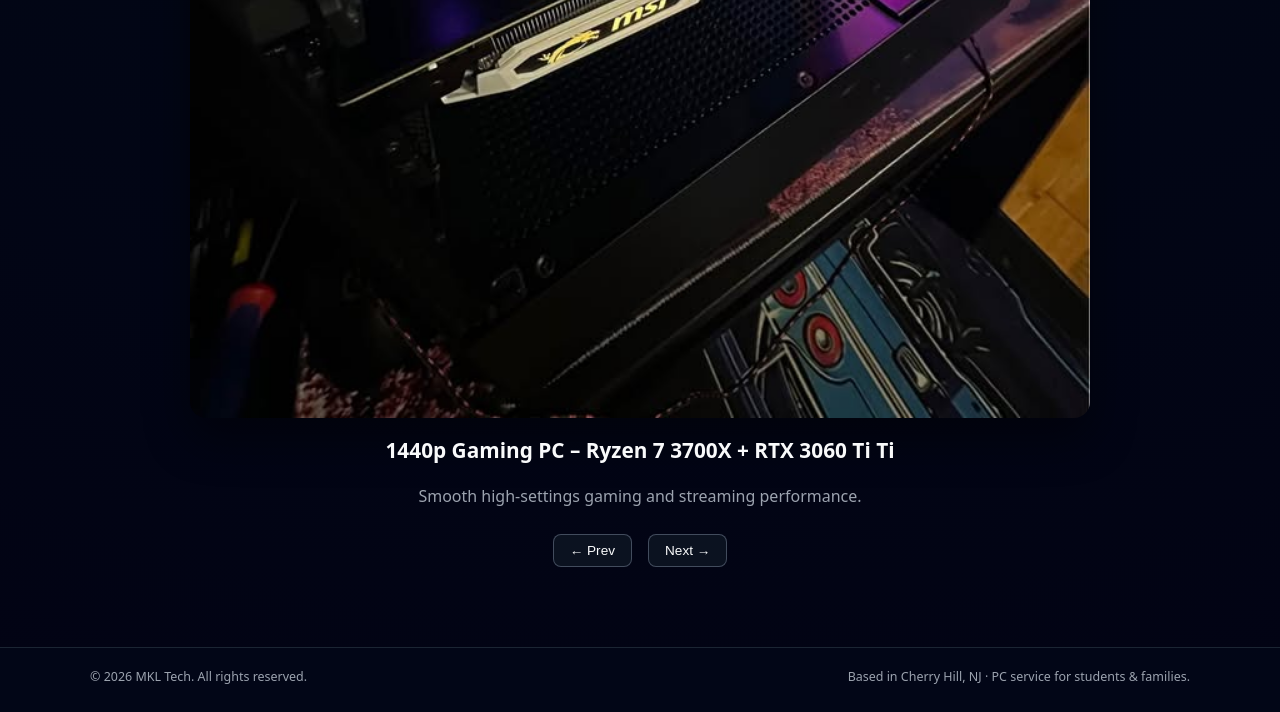
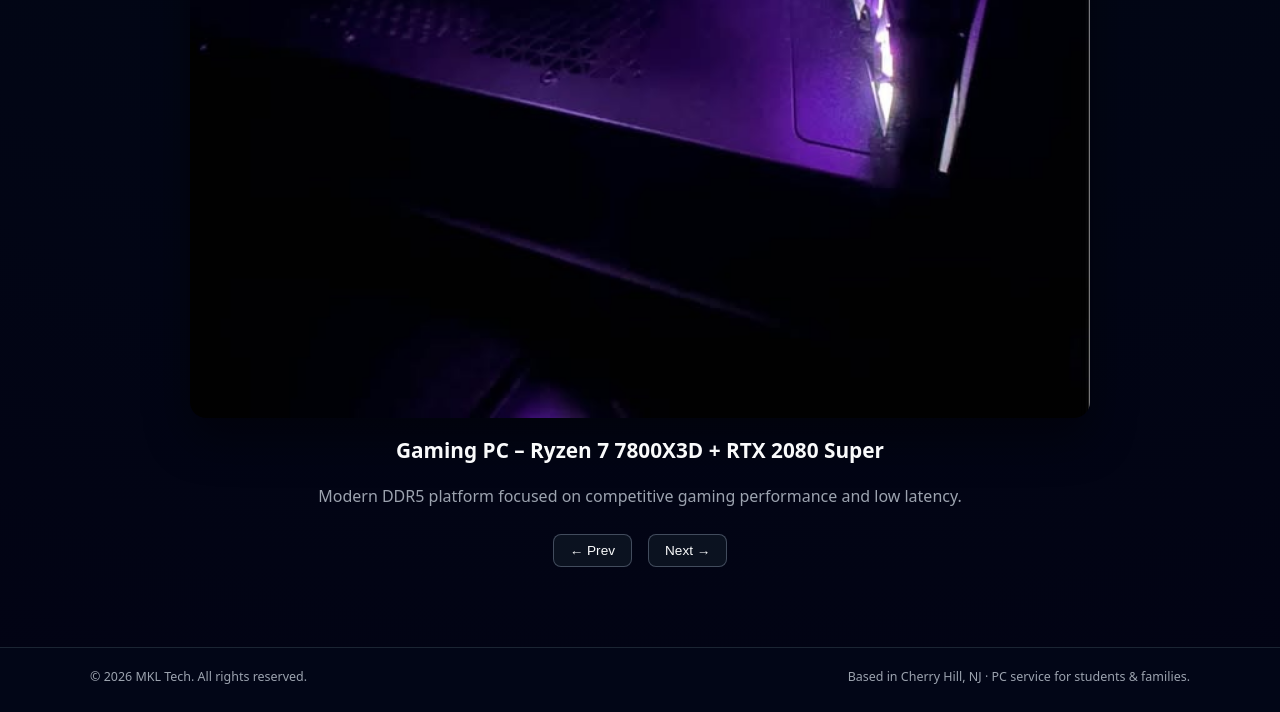
Before and after one commit to kristinali197800-commits/MKL-Tech, a plain HTML site: page portfolio.html in a window 1280 px wide. Both pictures are taken after a click on the button "← Prev". Shown: the part 1015-1727 px from the top of the page. Drawn offline with Linux system fonts and the light colour scheme.

Commit message:
Update portfolio.html

```diff
--- a/portfolio.html
+++ b/portfolio.html
@@ -192,11 +192,17 @@
 
     <!-- SLIDE 10 -->
     <div class="portfolio-slide">
-      <img src="build9.jpg" class="portfolio-img" alt="PC Build 9">
-      <h2 class="portfolio-title">1440p Gaming PC – Ryzen 7 3700X + RTX 3060 Ti Ti</h2>
+      <img src="build10.jpg" class="portfolio-img" alt="PC Build 10">
+      <h2 class="portfolio-title">1440p Gaming PC – Ryzen 7 3700X + RTX 3060 Ti</h2>
       <p class="portfolio-text">Smooth high-settings gaming and streaming performance.</p>
     </div>
 
+     <!-- SLIDE 11 -->
+    <div class="portfolio-slide">
+      <img src="build11.jpg" class="portfolio-img" alt="PC Build 11">
+      <h2 class="portfolio-title">Gaming PC – Ryzen 7 7800X3D + RTX 2080 Super</h2>
+      <p class="portfolio-text">Modern DDR5 platform focused on competitive gaming performance and low latency.</p>
+    </div>
 
     <div class="portfolio-arrows">
       <button id="prev" class="arrow-btn">← Prev</button>
```
